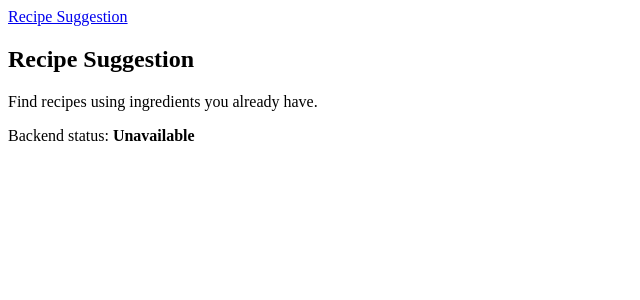
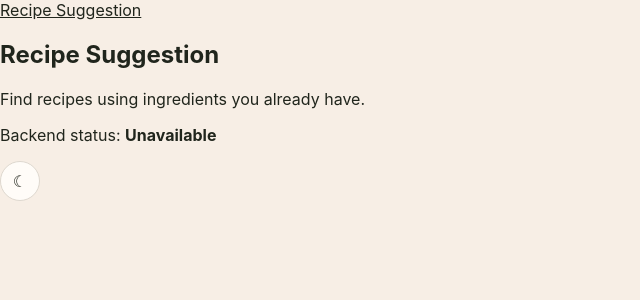
Before and after one commit to sophia-dao/cloud_computing_proj, a React app in the folder frontend/: page / in a window 1280 px wide. Shown: the top 300 px of the page, without its empty margins (0-640 px from the left). Built offline with nearby package versions, Linux system fonts and the light colour scheme; no server answers; the HTML template or start-up script is replaced by a standard one.

Commit message:
Established the light and dark theme (subject to change) Built the theme toggle.

```diff
--- /dev/null
+++ b/frontend/src/components/common/ThemeToggle/ThemeToggle.css
@@ -0,0 +1,24 @@
+.theme-toggle {
+    display: inline-flex;
+    align-items: center;
+    justify-content: center;
+
+    width: 2.5rem;
+    height: 2.5rem;
+
+    border: 1px solid var(--color-border);
+    border-radius: 50%;
+
+    background: var(--color-surface);
+    color: var(--color-text);
+
+    transition:
+        background-color 150ms ease,
+        border-color 150ms ease,
+        transform 150ms ease;
+}
+
+.theme-toggle:hover {
+    background: var(--color-surface-secondary);
+    transform: translateY(-1px);
+}
--- /dev/null
+++ b/frontend/src/components/common/ThemeToggle/ThemeToggle.jsx
@@ -0,0 +1,20 @@
+import { useTheme } from "../../../hooks/useTheme";
+
+import "./ThemeToggle.css";
+
+function ThemeToggle() {
+    const { theme, toggleTheme } = useTheme();
+
+    return (
+        <button
+            className="theme-toggle"
+            type="button"
+            onClick={toggleTheme}
+            aria-label={`Switch to ${theme === "light" ? "dark" : "light"} theme`}
+        >
+            {theme === "light" ? "☾" : "☀"}
+        </button>
+    );
+}
+
+export default ThemeToggle;
--- a/frontend/src/components/layout/Layout.jsx
+++ b/frontend/src/components/layout/Layout.jsx
@@ -1,4 +1,5 @@
 import { Link, Outlet } from "react-router-dom";
+import ThemeToggle from "../common/ThemeToggle/ThemeToggle";
 
 function Layout() {
     return (
@@ -12,6 +13,7 @@ function Layout() {
             <main>
                 <Outlet />
             </main>
+            <ThemeToggle />
         </>
     );
 }
--- /dev/null
+++ b/frontend/src/contexts/ThemeContext.jsx
@@ -0,0 +1,36 @@
+import { createContext, useEffect, useState } from "react";
+
+export const ThemeContext = createContext(null);
+
+function getInitialTheme() {
+    const savedTheme = localStorage.getItem("theme");
+
+    if (savedTheme === "light" || savedTheme === "dark") {
+        return savedTheme;
+    }
+
+    return window.matchMedia("(prefers-color-scheme: dark)").matches
+        ? "dark"
+        : "light";
+}
+
+export function ThemeProvider({ children }) {
+    const [theme, setTheme] = useState(getInitialTheme);
+
+    useEffect(() => {
+        document.documentElement.dataset.theme = theme;
+        localStorage.setItem("theme", theme);
+    }, [theme]);
+
+    function toggleTheme() {
+        setTheme((currentTheme) =>
+            currentTheme === "light" ? "dark" : "light",
+        );
+    }
+
+    return (
+        <ThemeContext.Provider value={{ theme, setTheme, toggleTheme }}>
+            {children}
+        </ThemeContext.Provider>
+    );
+}
--- /dev/null
+++ b/frontend/src/hooks/useTheme.js
@@ -0,0 +1,13 @@
+import { useContext } from "react";
+
+import { ThemeContext } from "../contexts/ThemeContext";
+
+export function useTheme() {
+    const context = useContext(ThemeContext);
+
+    if (!context) {
+        throw new Error("useTheme must be used within a ThemeProvider");
+    }
+
+    return context;
+}
--- a/frontend/src/main.jsx
+++ b/frontend/src/main.jsx
@@ -2,9 +2,15 @@ import { StrictMode } from "react";
 import { createRoot } from "react-dom/client";
 
 import App from "./App";
+import { ThemeProvider } from "./contexts/ThemeContext";
+
+import "./styles/themes.css";
+import "./styles/global.css";
 
 createRoot(document.getElementById("root")).render(
   <StrictMode>
-    <App />
+    <ThemeProvider>
+      <App />
+    </ThemeProvider>
   </StrictMode>,
 );
--- /dev/null
+++ b/frontend/src/styles/global.css
@@ -0,0 +1,48 @@
+*,
+*::before,
+*::after {
+    box-sizing: border-box;
+}
+
+html {
+    font-family:
+        Inter,
+        system-ui,
+        -apple-system,
+        BlinkMacSystemFont,
+        "Segoe UI",
+        sans-serif;
+}
+
+body {
+    margin: 0;
+    min-width: 320px;
+    min-height: 100vh;
+
+    background-color: var(--color-background);
+    color: var(--color-text);
+
+    transition:
+        background-color 200ms ease,
+        color 200ms ease;
+}
+
+button,
+input,
+textarea,
+select {
+    font: inherit;
+}
+
+a {
+    color: inherit;
+}
+
+button {
+    cursor: pointer;
+}
+
+:focus-visible {
+    outline: 3px solid var(--color-highlight);
+    outline-offset: 2px;
+}
--- /dev/null
+++ b/frontend/src/styles/themes.css
@@ -0,0 +1,75 @@
+/* =========================================================
+   LIGHT THEME
+   ========================================================= */
+
+:root,
+[data-theme="light"] {
+    color-scheme: light;
+
+    /* Brand */
+    --color-primary: #364327;
+    --color-primary-strong: #28341c;
+    --color-secondary: #9dc88d;
+
+    /* Accent */
+    --color-accent: #dc7027;
+    --color-accent-hover: #c7601d;
+    --color-highlight: #f4a309;
+
+    /* Backgrounds */
+    --color-background: #f7eee5;
+    --color-surface: #fffcf8;
+    --color-surface-secondary: #f1e7dc;
+
+    /* Text */
+    --color-text: #20251c;
+    --color-text-secondary: #68705f;
+    --color-text-on-primary: #ffffff;
+    --color-text-on-accent: #ffffff;
+
+    /* UI */
+    --color-border: #ded8cf;
+
+    /* Semantic */
+    --color-success: #4d774e;
+    --color-warning: #f4a309;
+    --color-error: #c94c4c;
+}
+
+
+/* =========================================================
+   DARK THEME
+   ========================================================= */
+
+[data-theme="dark"] {
+    color-scheme: dark;
+
+    /* Brand */
+    --color-primary: #9dc88d;
+    --color-primary-strong: #b6d9a8;
+    --color-secondary: #4d774e;
+
+    /* Accent */
+    --color-accent: #dc7027;
+    --color-accent-hover: #ed8138;
+    --color-highlight: #f4a309;
+
+    /* Backgrounds */
+    --color-background: #1c1e1b;
+    --color-surface: #292c28;
+    --color-surface-secondary: #343733;
+
+    /* Text */
+    --color-text: #f7f3ed;
+    --color-text-secondary: #b7b9b2;
+    --color-text-on-primary: #172015;
+    --color-text-on-accent: #ffffff;
+
+    /* UI */
+    --color-border: #41463f;
+
+    /* Semantic */
+    --color-success: #9dc88d;
+    --color-warning: #f4a309;
+    --color-error: #e47777;
+}
```
